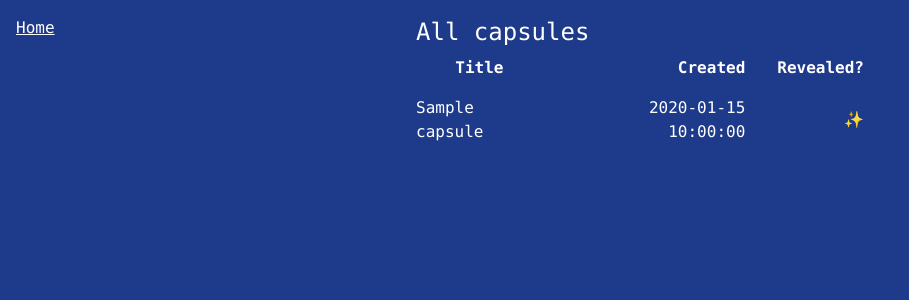
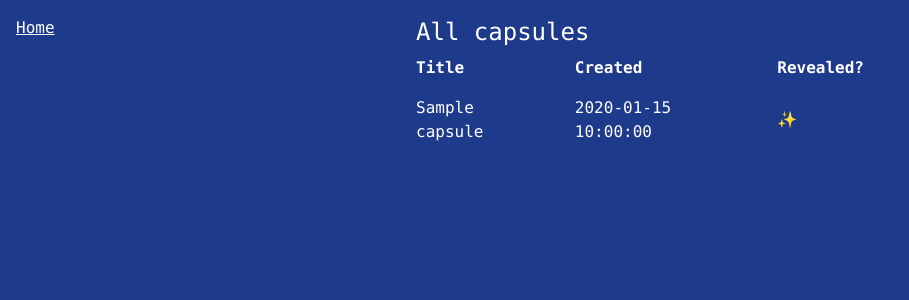
Before and after one commit to staab/capsule, a Flask app: template templates/capsules.html in a window 1280 px wide. Shown: the top 300 px of the page, without its empty margins (0-909 px from the left). Run offline with Flask 2, Linux system fonts and the light colour scheme; the template is opened without the code that fills it: most values are stand-ins (such as "Sample title", 1, 10 or a date in 2020); parts of the project's set-up code (start-up, migrations or seed data) failed here and were passed over; some libraries are stand-ins or nearby versions.

Commit message:
Tweak layout

```diff
--- a/templates/capsules.html
+++ b/templates/capsules.html
@@ -7,16 +7,16 @@
 <table class="-mx-4 mb-16">
   <thead>
     <tr>
-      <th class="py-2 px-4">Title</th>
-      <th class="text-right py-2 px-4">Created</th>
-      <th class="text-right py-2 px-4">Revealed?</th>
+      <th class="text-left py-2 px-4">Title</th>
+      <th class="text-left py-2 px-4">Created</th>
+      <th class="text-left py-2 px-4">Revealed?</th>
   </thead>
   <tbody>
     {% for capsule in capsules %}
     <tr class="hover:bg-blue-800 capsule-row cursor-pointer" data-capsule="{{capsule.id}}">
       <td class="py-2 px-4">{{capsule.title}}</td>
-      <td class="text-right py-2 px-4">{{capsule.created}}</td>
-      <td class="text-right py-2 px-4">
+      <td class="py-2 px-4">{{capsule.created}}</td>
+      <td class="py-2 px-4">
         {% if capsule.html %}<!-- a sparkle emoji -->✨ {% endif %}
       </td>
     </tr>
```
